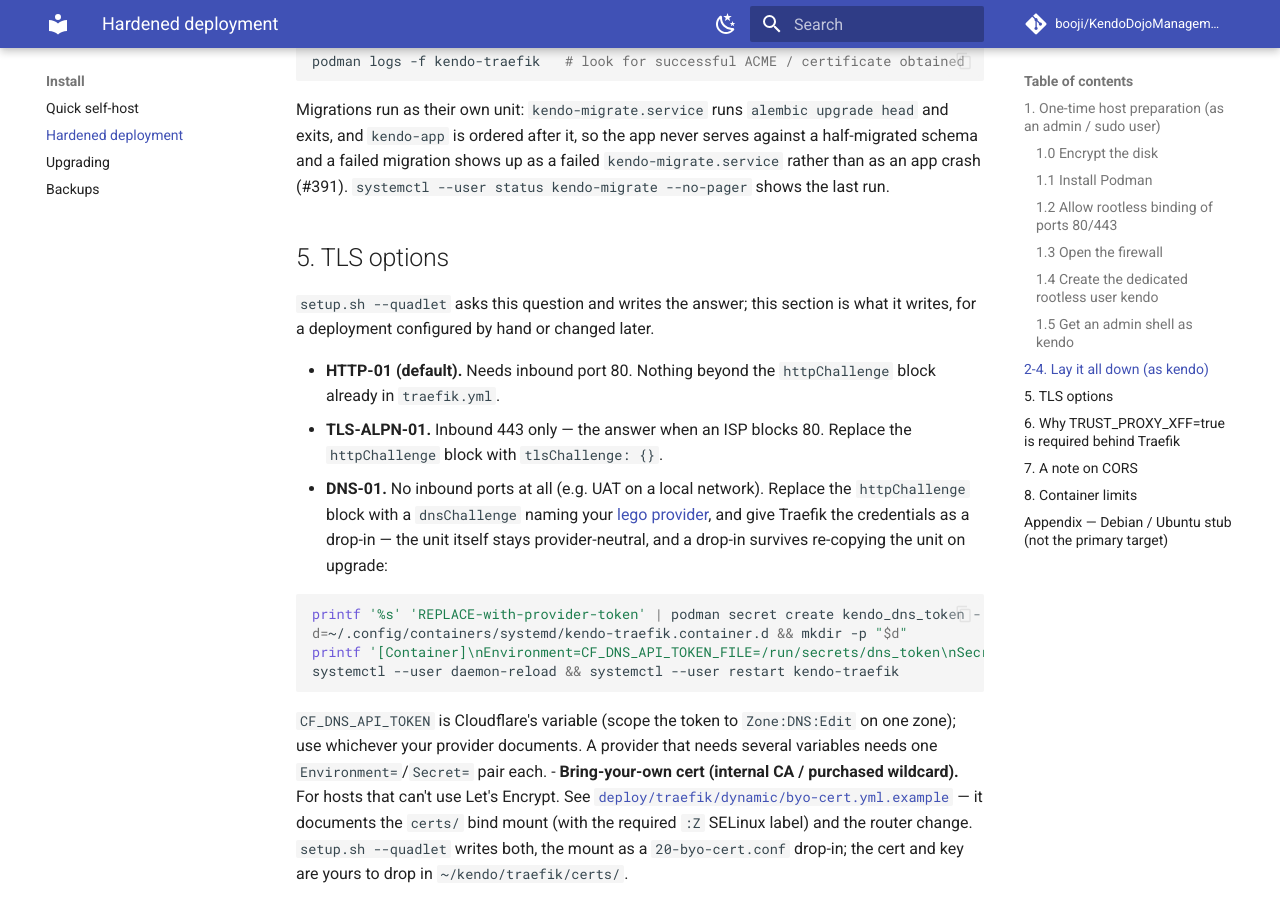
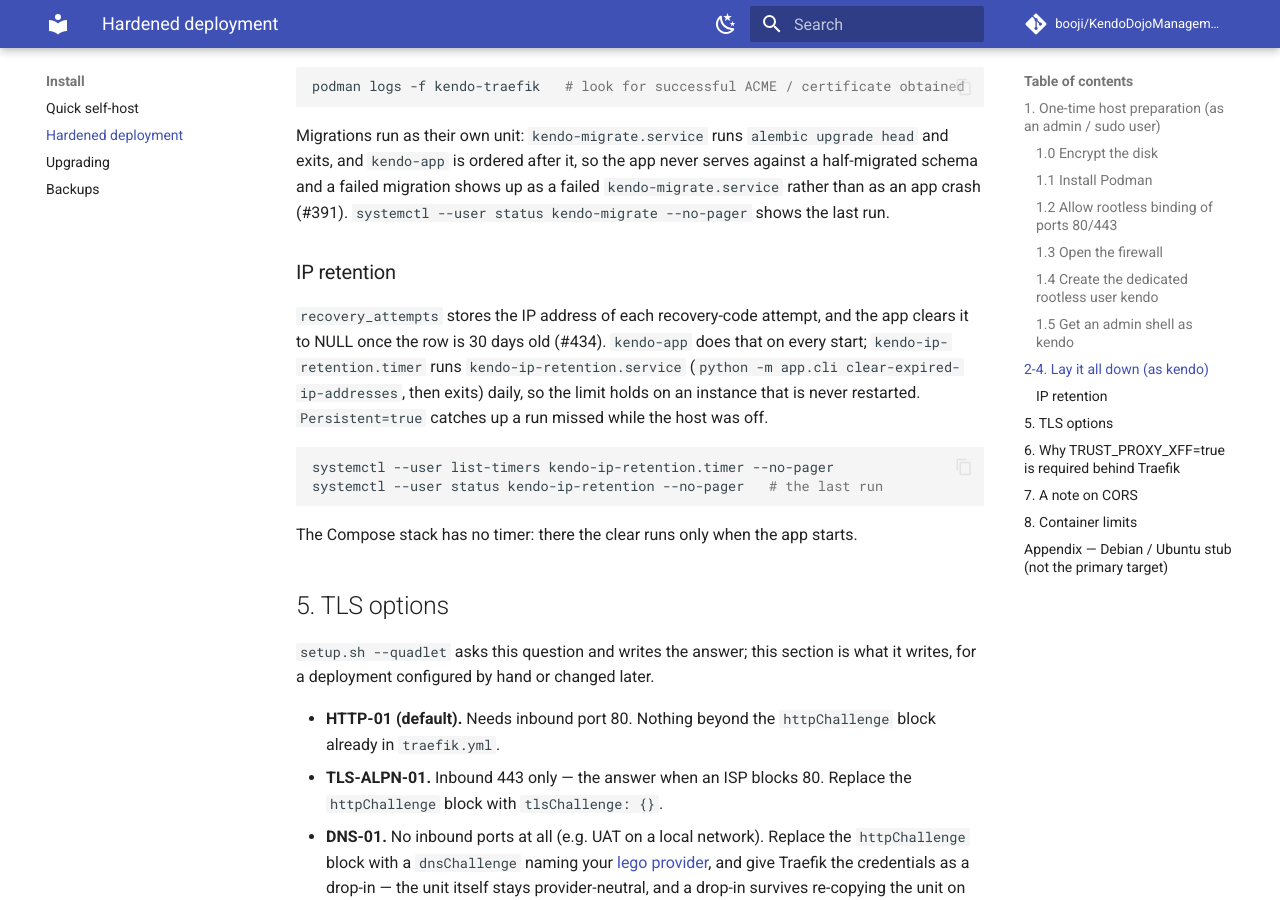
Before and after one commit to booji/KendoDojoManagement, an MkDocs documentation site: the page built from docs/deployment.md, in a window 1280 px wide and 900 px high, scrolled down 4342 px. Built offline with MkDocs 1.6.1 and Material for MkDocs 9.7.7, drawn with Linux system fonts in a browser that asks for light colours; comment, search, counter and statistics services are not loaded; the version menu is left out; some of the changed text lies outside the part shown.

Commit message:
docs: state the IP-retention limit the daily timer now enforces (#467)
schema.md no longer says an address can outlive 30 days until the next
recovery attempt: under Quadlet it is at most a day over, and on Compose
until the next app start. deployment.md, upgrading.md and day-2.md install,
enable, inspect and stop kendo-ip-retention.timer.

````diff
--- a/docs/deployment.md
+++ b/docs/deployment.md
@@ -132,7 +132,8 @@ transcription here:
   Plus `~/backups` and the backup/restore scripts in `~/.local/bin`.
 - **the Quadlet units** — copied into `~/.config/containers/systemd/`, pinned
   to the tag the bundle was extracted from, then `systemctl --user
-  daemon-reload`.
+  daemon-reload`. Plus `kendo-ip-retention.timer` in `~/.config/systemd/user/`,
+  enabled — see [IP retention](#ip-retention) below.
 
 It never escalates: the host prerequisites from section 1 are detected and the
 exact `sudo` command printed for you to run.
@@ -226,6 +227,13 @@ cp deploy/quadlet/kendo-*.container ~/.config/containers/systemd/
 
 # Quadlet generates systemd units from these files on daemon-reload.
 systemctl --user daemon-reload
+
+# Quadlet generates no timers, so the daily IP-retention trigger is a plain
+# user unit (see IP retention below).
+mkdir -p ~/.config/systemd/user
+cp deploy/systemd/kendo-ip-retention.timer ~/.config/systemd/user/
+systemctl --user daemon-reload
+systemctl --user enable --now kendo-ip-retention.timer
 ```
 
 </details>
@@ -254,6 +262,22 @@ upgrade head` and exits, and `kendo-app` is ordered after it, so the app
 never serves against a half-migrated schema and a failed migration shows up
 as a failed `kendo-migrate.service` rather than as an app crash (#391).
 `systemctl --user status kendo-migrate --no-pager` shows the last run.
+
+### IP retention
+
+`recovery_attempts` stores the IP address of each recovery-code attempt, and
+the app clears it to NULL once the row is 30 days old (#434). `kendo-app` does
+that on every start; `kendo-ip-retention.timer` runs `kendo-ip-retention.service`
+(`python -m app.cli clear-expired-ip-addresses`, then exits) daily, so the
+limit holds on an instance that is never restarted. `Persistent=true` catches up
+a run missed while the host was off.
+
+```bash
+systemctl --user list-timers kendo-ip-retention.timer --no-pager
+systemctl --user status kendo-ip-retention --no-pager   # the last run
+```
+
+The Compose stack has no timer: there the clear runs only when the app starts.
 
 
 ## 5. TLS options
@@ -291,7 +315,7 @@ The SPA is served **same-origin** with the API (both under `https://<your-domain
 
 ## 8. Container limits
 
-`kendo-app`, `kendo-migrate` and `kendo-traefik` assume they may be breached (#458): a read-only root filesystem (`/tmp` and the volumes are the only writable paths), every capability dropped (Traefik keeps `NET_BIND_SERVICE` for 80/443), `NoNewPrivileges=true`, and a cap of 256 pids and 512 MiB memory each. `kendo-db` is not hardened yet.
+`kendo-app`, `kendo-migrate`, `kendo-ip-retention` and `kendo-traefik` assume they may be breached (#458): a read-only root filesystem (`/tmp` and the volumes are the only writable paths), every capability dropped (Traefik keeps `NET_BIND_SERVICE` for 80/443), `NoNewPrivileges=true`, and a cap of 256 pids and 512 MiB memory each. `kendo-db` is not hardened yet.
 
 The limits are fixed defaults in the units. To change one on a small or busy host, add a drop-in. A later `PodmanArgs=` flag wins over the unit's own, and the drop-in survives re-copying the unit on upgrade:
 
````
Also changed, not shown: docs/install/upgrading.md (+3 -0 lines), docs/operating/day-2.md (+3 -2 lines), docs/schema.md (+5 -3 lines).
